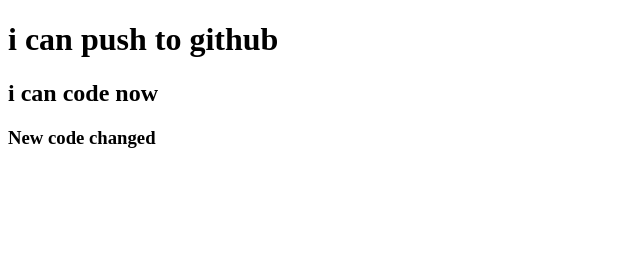
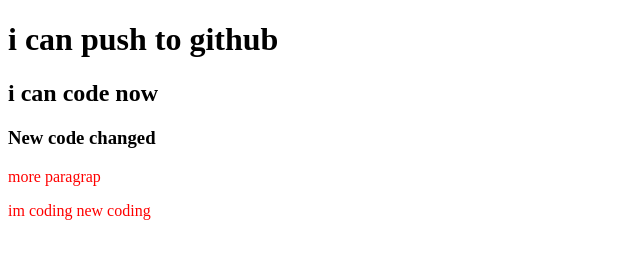
Before and after one commit to sabbir7ph/my-second-repo, a plain HTML site: page index.html in a window 1280 px wide. Shown: the whole page, without its empty margins (0-640 px from the left). Drawn offline with Linux system fonts and the light colour scheme.

Commit message:
style added

```diff
--- a/index.html
+++ b/index.html
@@ -6,12 +6,15 @@
     <meta http-equiv="X-UA-Compatible" content="IE=edge">
     <meta name="viewport" content="width=device-width, initial-scale=1.0">
     <title>My second github repo</title>
+    <link rel="stylesheet" href="style.css">
 </head>
 
 <body>
     <h1> i can push to github</h1>
     <h2> i can code now </h2>
     <h3> New code changed </h3>
+    <p>more paragrap</p>
+    <p>im coding new coding</p>
 
 </body>
 
--- /dev/null
+++ b/style.css
@@ -0,0 +1,3 @@
+p {
+    color: red;
+}
```
